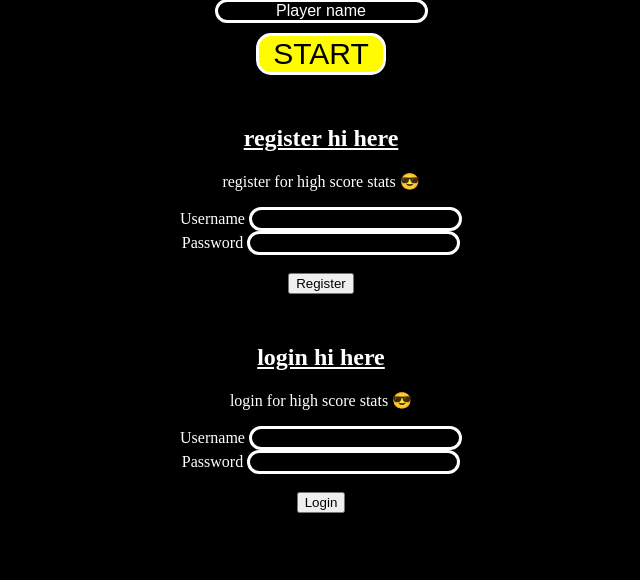
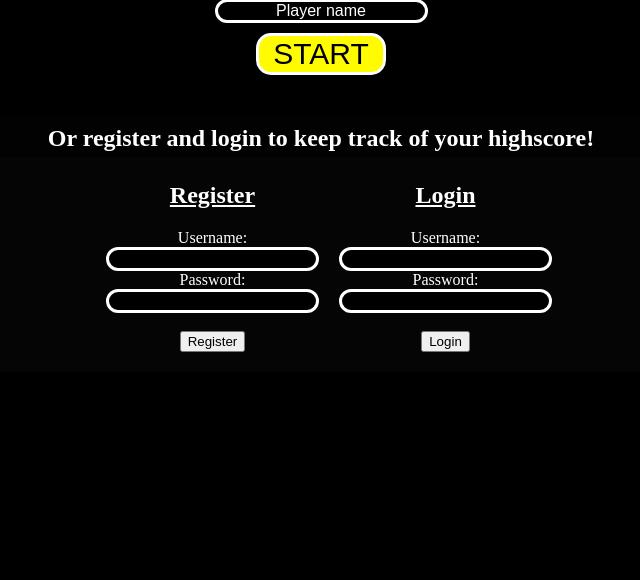
Before and after one commit to Adee1499/F28WP-Optimize-Prime-MMOG, a PHP site: page /html/index.html in a window 1280 px wide. Shown: the part 441-1021 px from the top of the page, without its empty margins (319-959 px from the left). After the commit the page ends 793 px from the top, so only its background shows below. Run offline with PHP 8.4, Linux system fonts and the light colour scheme; grey boxes are pictures that could not be loaded.

Commit message:
css shambles
I've spent so long trying to make it look nice after giving up on making the JavaScript button to switch between the two I've forgotten what I've really done. Otherwise made the two forms centered with a bad gradient of black to grey to accommodate it.

```diff
--- a/src/client/css/main.css
+++ b/src/client/css/main.css
@@ -8,6 +8,7 @@ body {
     margin: 0;
     padding: 0;
     background: #ffffff;
+
 }
 
 .container {
@@ -53,15 +54,43 @@ body {
     padding: 0;
     text-align: center;
 }
+#userForms{
+    display: flex;
+    align-content: center;
+    background-color: #020202;
+
+    width: 450px;
+    margin: auto;
+    margin-top: -20px;
+}
+/* I'm not vey good at css, my problem comes from wanting the whole
+width to be color #111111, however, i can't have the two forms centered
+ */
+#userForms2{
+    margin-top: -245px;
+    background-color: #020202;
+    height: 250px;
+}
+
+#userForms3{
+    margin-top: -210px;
+    background-color: #050505;
+    height: 215px;
+}/*
+#userForms4{
+    background-color: #0A0A0A;
+    height: 20px;
+}*/
+
 
 #register{
     text-align: center;
-    margin-top: 50px;
+    margin: 10px;
     color: white;
 }
 #login{
     text-align: center;
-    margin-top: 50px;
+    margin: 10px;
     color: white;
 }
 
--- a/src/client/html/index.html
+++ b/src/client/html/index.html
@@ -4,6 +4,7 @@
         <meta charset="UTF-8">
         <title>PACMAN.IO</title>
         <link rel="stylesheet" type="text/css" href="../css/main.css">
+
         <style>
             body {
                 background-color: black;
@@ -25,35 +26,38 @@
             </form>
         </div>
 
-        <div id="forms"></div>
+        <div style="text-align: center;color: white;margin-top: 50px">
+        <h2>Or register and login to keep track of your highscore!</h2>
+        </div>
+        <div id="userForms">
+
             <div id="register">
-                <h2><u>register hi here</u></h2>
-                <p> register for high score stats 😎</p>
+                <h2><u>Register</u></h2>
 
                 <form action="../../server/register.php" method="post">
                     <div class="#usernamecontainer">
-                        <label>Username</label>
+                        <label>Username:</label>
                         <input type="text" name="user" required>
                     </div>
                     <div class="#usernamecontainer">
-                        <label>Password</label>
+                        <label>Password:</label>
                         <input type="password" name="password" required>
                     </div>
                     <br>
                     <button type="submit"> Register </button>
                 </form>
             </div>
+
             <div id="login">
-                <h2><u>login hi here</u></h2>
-                <p> login for high score stats 😎</p>
+                <h2><u>Login</u></h2>
 
                 <form action="../../server/login.php" method="post">
                     <div class="#usernamecontainer">
-                        <label>Username</label>
+                        <label>Username:</label>
                         <input type="text" name="user" required>
                     </div>
                     <div class="#usernamecontainer">
-                        <label>Password</label>
+                        <label>Password:</label>
                         <input type="password" name="password" required>
                     </div>
                     <br>
@@ -62,7 +66,11 @@
             </div>
         </div>
 
-        <h2>Score: <span id='score'></span></h2>
+
+        <div id="userForms2"></div>
+        <div id="userForms3"></div>
+
+
 
     </body>
 </html>
```
